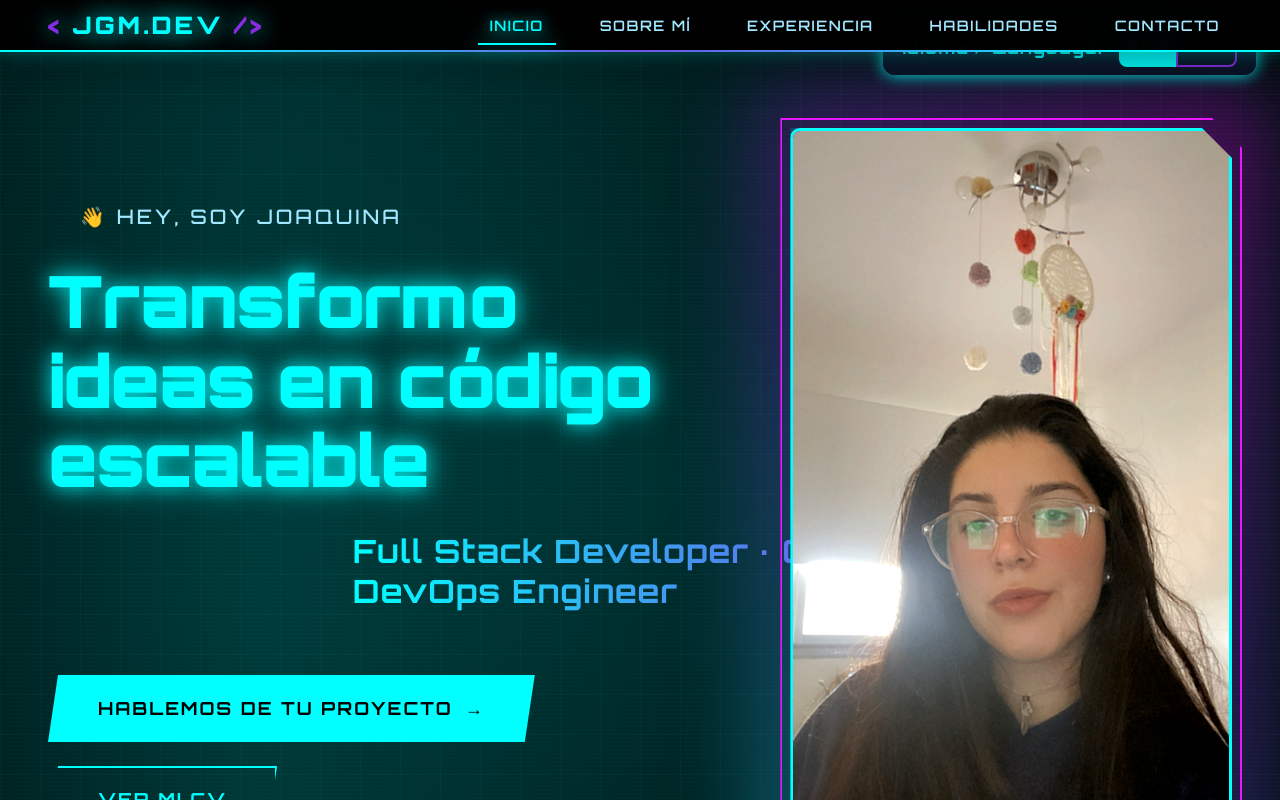
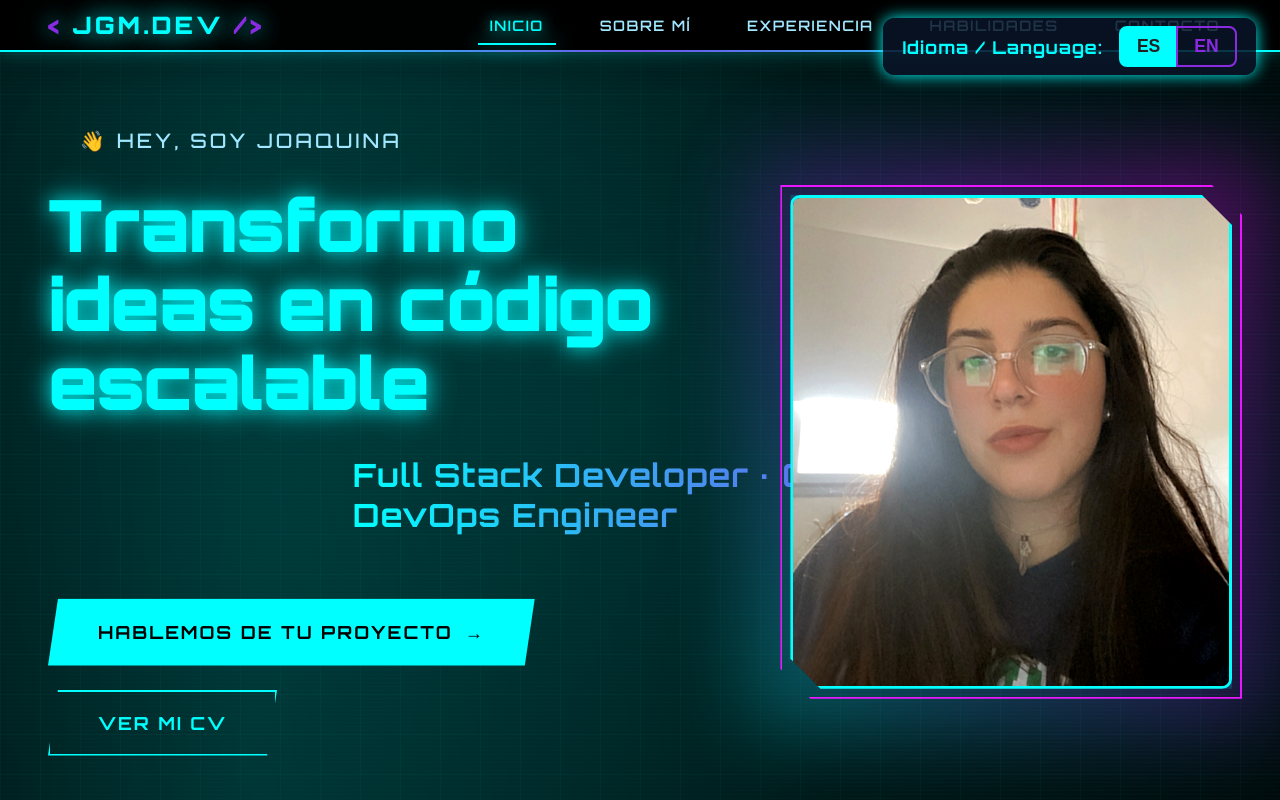
Before and after one commit to Joaquinagm01/portfolio-joaquina, a React (Vite) app: page / in a window 1280 px wide. Shown: the top 800 px of the page. Built offline with nearby package versions, Linux system fonts and the light colour scheme.

Commit message:
traduccion

```diff
--- a/src/App.jsx
+++ b/src/App.jsx
@@ -46,7 +46,7 @@ function App() {
       position: 'fixed',
       top: 18,
       right: 24,
-      zIndex: 1000,
+      zIndex: 2000,
       display: 'flex',
       alignItems: 'center',
       background: 'rgba(10,20,40,0.85)',
```
Also changed, not shown: public/profile.jpg.
